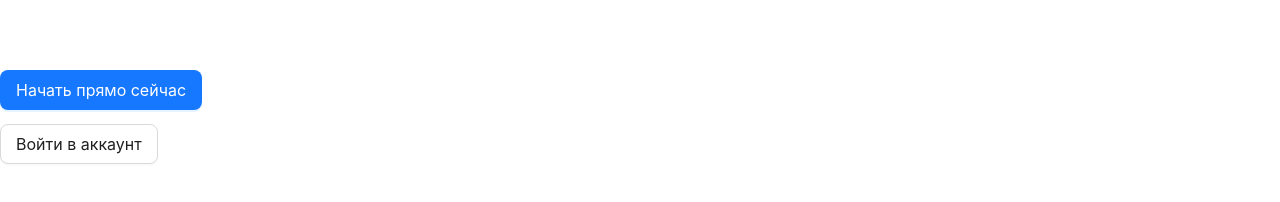
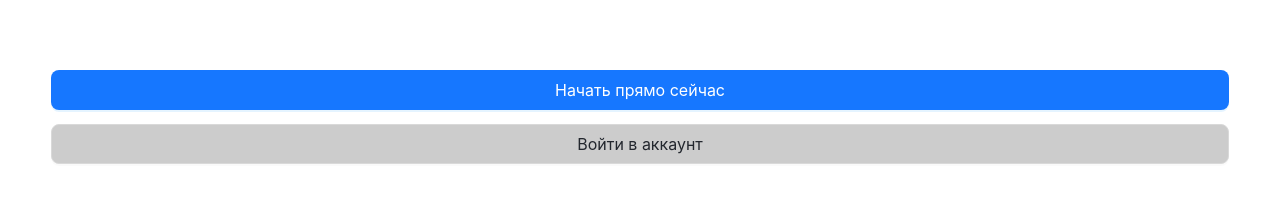
Before and after one commit to Wilbemax/wfinance, a Next.js app: page /welcome in a window 1280 px wide. Shown: the part 594-796 px from the top of the page. Built offline with nearby package versions, Linux system fonts and the light colour scheme.

Commit message:
new structure (#4) start doing auth pages

```diff
--- a/app/layout.tsx
+++ b/app/layout.tsx
@@ -1,3 +1,4 @@
+import cx from 'classnames'
 import { Inter } from 'next/font/google'
 
 import { AppProvider } from '@/1_app/AppProvider'
@@ -15,7 +16,7 @@ export default function RootLayout({
 }>) {
   return (
     <html lang='en'>
-      <body className={inter.className}>
+      <body className={cx(inter.className)}>
         <AppProvider>{children}</AppProvider>
       </body>
     </html>
--- a/src/4_feature/DirectButton/classes.module.scss
+++ b/src/4_feature/DirectButton/classes.module.scss
@@ -4,4 +4,10 @@
   width: 100%;
   gap: 1rem;
   margin-bottom: 3rem;
+
+
 }
+
+.btn {
+  width: 100%;
+}
--- a/src/4_feature/DirectButton/index.tsx
+++ b/src/4_feature/DirectButton/index.tsx
@@ -1,26 +1,43 @@
 'use client'
 
+import { useDispatch } from 'react-redux'
 import { Button } from 'antd'
+import cx from 'classnames'
 import Link from 'next/link'
+
+import { setLoading } from '@/5_entities/app/model/slice'
+import { setCurrentTheme } from '@/5_entities/theme/model/slice'
+import { useAppSelector } from '@/6_shared/model/hooks'
 
 import classes from './classes.module.scss'
 
 const DirectButton = () => {
+  const currentTheme = useAppSelector(setCurrentTheme)
+  const dispatch = useDispatch()
+
+  const loading = () => dispatch(setLoading())
   return (
-    <div className={classes.buttons}>
-      <Link href='/auth/sign-in' style={{ width: '100%' }}>
-        <Button type='primary' size='large'>
+    <div className={cx('container')}>
+      <div className={cx(classes.buttons)}>
+        <Link href='/auth/sign-in' onClick={loading} style={{ width: '100%' }}>
+          <Button type='primary' className={classes.btn} size='large'>
             {' '}
             Начать прямо сейчас{' '}
           </Button>
         </Link>
-      <Link href='/auth/login' style={{ width: '100%' }}>
-        <Button type='default' size='large'>
+        <Link href='/auth/login' onClick={loading} style={{ width: '100%' }}>
+          <Button
+            type={currentTheme === 'dark' ? 'primary' : 'default'}
+            className={classes.btn}
+            size='large'
+            style={{ background: '#cccccc', color: '#23272e' }}
+          >
             {' '}
             Войти в аккаунт{' '}
           </Button>{' '}
         </Link>
       </div>
+    </div>
   )
 }
 
```
Also changed, not shown: app/(public)/auth/sign-in/page.tsx (added, +7 -0 lines), app/(public)/auth/login/page.tsx (added). Lines whose indentation alone changed are shown as unchanged.
